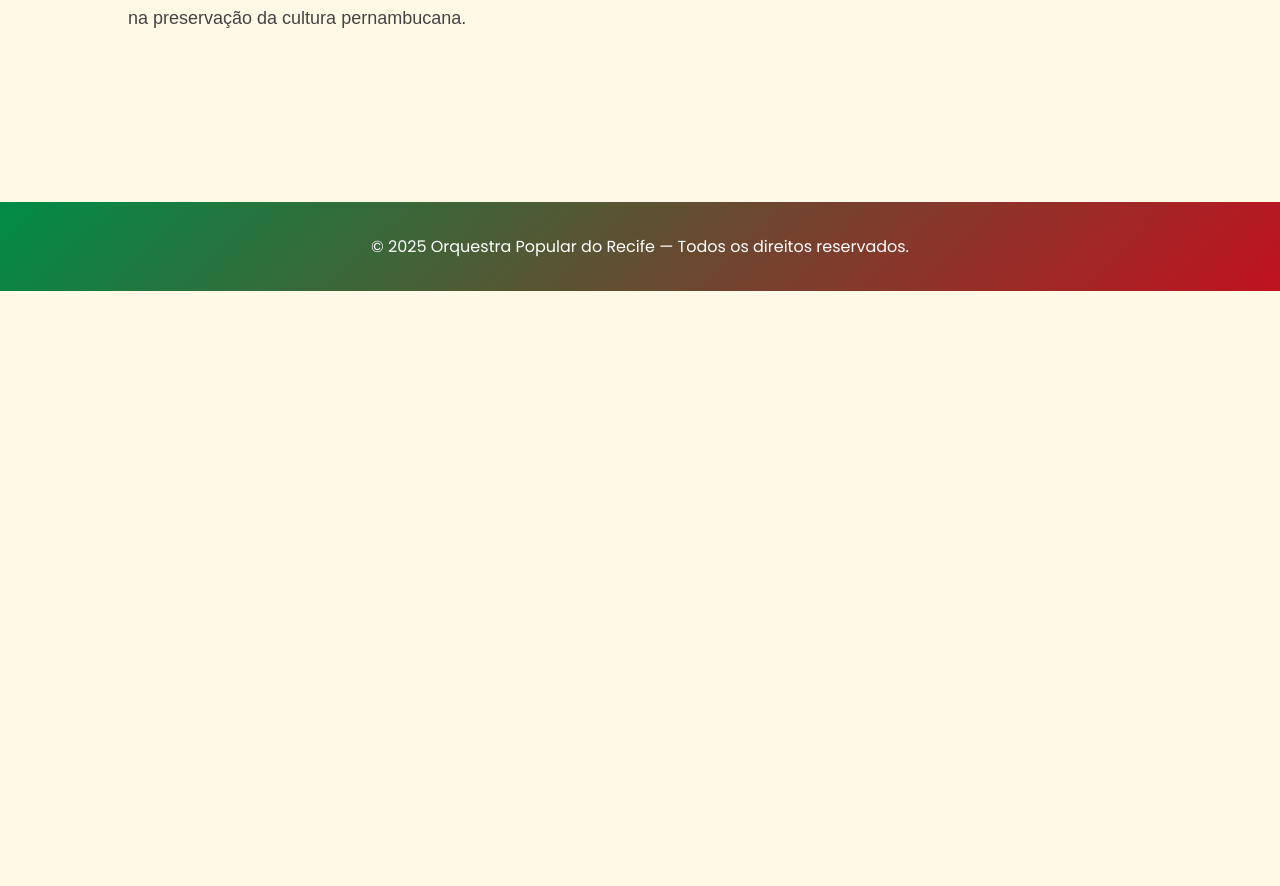
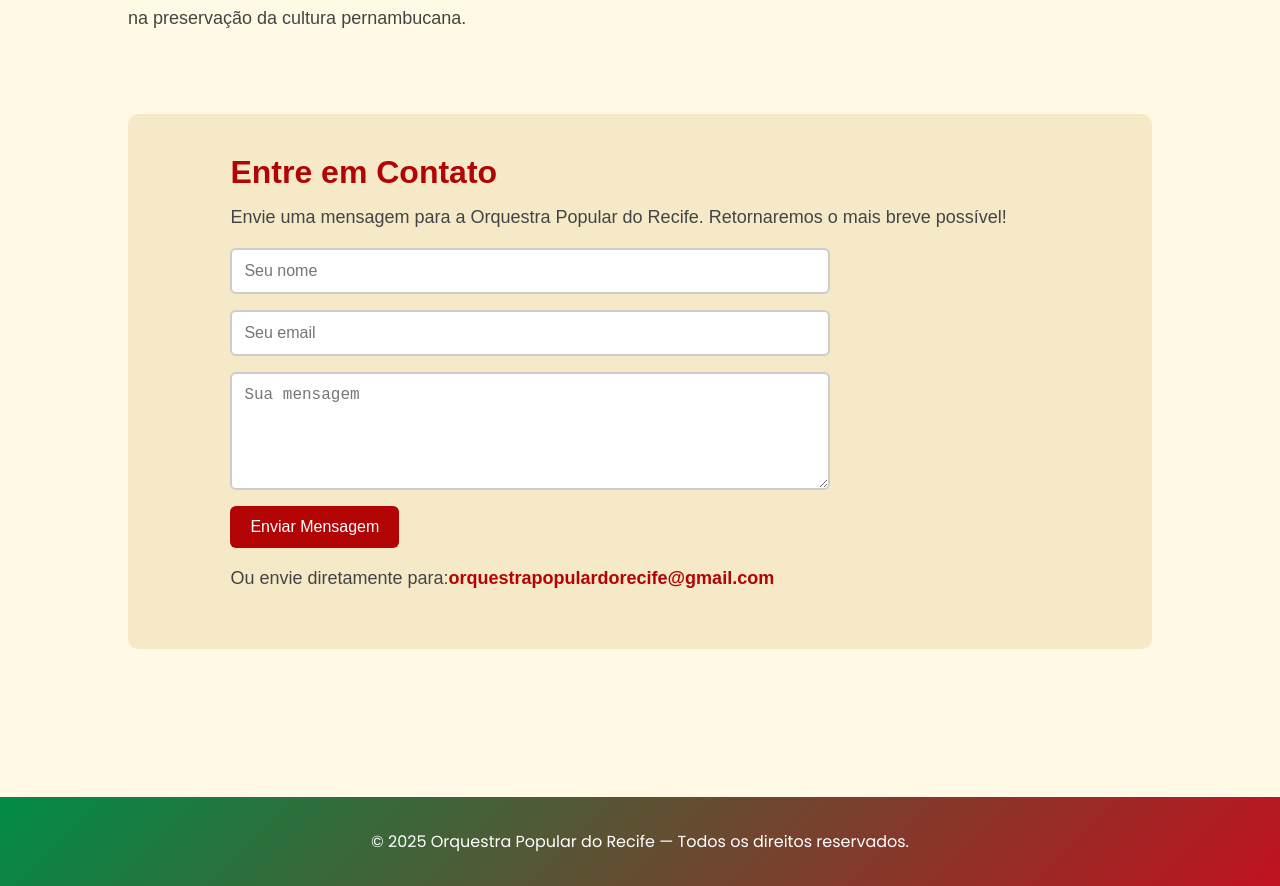
Before and after one commit to AynaAraujo/OPR_SITE, a React (Vite) app in the folder opr/: page / in a window 1280 px wide. Shown: the part 1046-1932 px from the top of the page. Before the commit the page ends 1337 px from the top, so only its background shows below. Built offline with nearby package versions, Linux system fonts and the light colour scheme.

Commit message:
parte do entre em contato

```diff
--- a/opr/src/pages/Home.css
+++ b/opr/src/pages/Home.css
@@ -139,6 +139,82 @@
   color: #444;
 }
 
+/* ======================= CONTATO ======================= */
+.home-contact {
+  margin-top: 80px;
+  margin-bottom: 60px;
+  padding: 40px 10%;
+  background: #f5e9c8;
+  border-radius: 10px;
+}
+
+.home-contact h2 {
+  font-size: 32px;
+  margin-bottom: 16px;
+  color: #b20404;
+}
+
+.home-contact p {
+  font-size: 18px;
+  margin-bottom: 20px;
+  color: #444;
+}
+
+.contact-form {
+  display: flex;
+  flex-direction: column;
+  gap: 16px;
+  max-width: 600px;
+}
+
+.contact-form input,
+.contact-form textarea {
+  width: 100%;
+  padding: 12px;
+  border: 2px solid #ccc;
+  border-radius: 6px;
+  font-size: 16px;
+  transition: 0.3s;
+}
+
+.contact-form input:focus,
+.contact-form textarea:focus {
+  border-color: #b20404;
+  outline: none;
+}
+
+.contact-form button {
+  padding: 12px 20px;
+  background: #b20404;
+  color: white;
+  font-size: 16px;
+  border: none;
+  border-radius: 6px;
+  cursor: pointer;
+  width: fit-content;
+  transition: 0.3s;
+}
+
+.contact-form button:hover {
+  background: #7d0000;
+}
+
+.email-direct {
+  margin-top: 20px;
+  font-size: 16px;
+}
+
+.email-direct a {
+  color: #b20404;
+  text-decoration: none;
+  font-weight: bold;
+}
+
+.email-direct a:hover {
+  text-decoration: underline;
+}
+
+
 /* ======================= RESPONSIVIDADE ======================= */
 @media (max-width: 900px) {
   .home-hero {
--- a/opr/src/pages/Home.jsx
+++ b/opr/src/pages/Home.jsx
@@ -65,6 +65,43 @@ export default function Home() {
         </p>
       </div>
 
+       {/* CONTATO */}
+      <div className="home-contact">
+        <h2>Entre em Contato</h2>
+        <p>Envie uma mensagem para a Orquestra Popular do Recife. Retornaremos o mais breve possível!</p>
+
+        <form className="contact-form" onSubmit={(e) => e.preventDefault()}>
+
+          <input
+            type="text"
+            placeholder="Seu nome"
+            required
+          />
+
+          <input
+            type="email"
+            placeholder="Seu email"
+            required
+          />
+
+          <textarea
+            placeholder="Sua mensagem"
+            rows="5"
+            required
+          />
+
+          <button type="submit">Enviar Mensagem</button>
+
+        </form>
+
+        <p className="email-direct">
+          Ou envie diretamente para:
+          <a href="mailto:orquestrapopulardorecife@gmail.com">
+            orquestrapopulardorecife@gmail.com
+          </a>
+        </p>
+      </div>
+
     </section>
   )
 }
```
